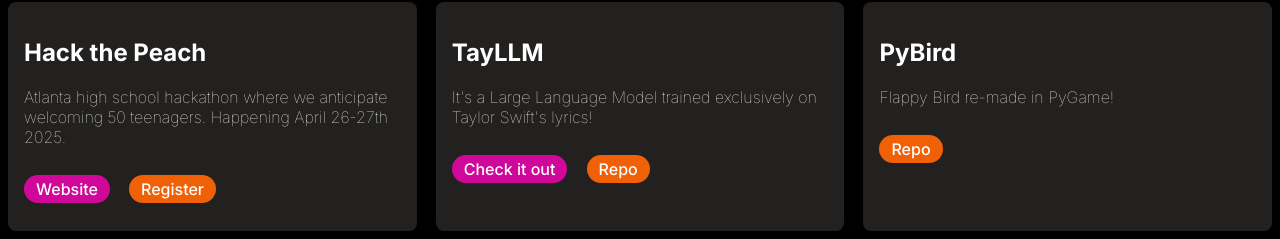
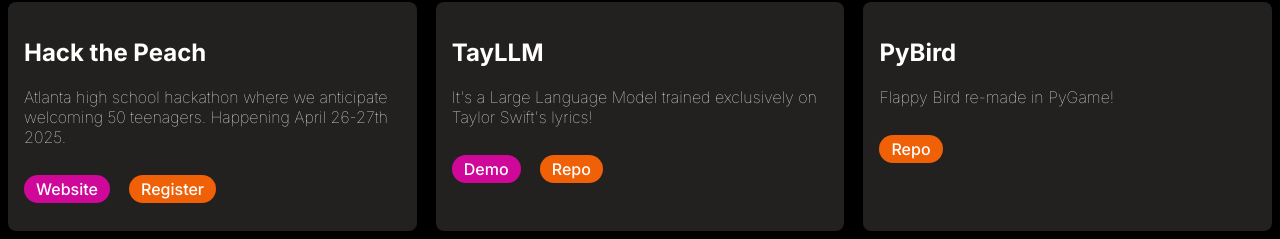
Before and after one commit to A-Potion/personal-website, a plain HTML site: page index.html in a window 1280 px wide. Shown: the part 634-873 px from the top of the page. Drawn offline with Linux system fonts and the light colour scheme; a script that the page names is missing.

Commit message:
change language to be more consise

```diff
--- a/index.html
+++ b/index.html
@@ -11,7 +11,6 @@
 </head>
 <body class="home">
     <script src="index.js"></script>
-
     <div class="container">
         <div class="topnav">
                 <div class="socials">
@@ -28,6 +27,8 @@
                 <a href="/contact"">Contact</a>
             </div>
     </div>
+    <main>
+
     <div class="container">
         <div id="intro-name">
             <h1 id="hi">Hi,</h1>
@@ -40,7 +41,6 @@
             <p>I also create projects! For example, I made an <abbr>LLM</abbr> (Large Language Model, like ChatGPT) trained <a target="_blank" href="https://tayllm.streamlit.app">exclusively on Taylor Swift's lyrics.</a> More below (It's a WIP).</p>
         </div>
     </div>
-</div>
 
 <h1>My projects</h1>
 
@@ -61,7 +61,7 @@
             It's a Large Language Model trained exclusively on Taylor Swift's lyrics!
         </p>
         <div class="tile-links">
-            <p><a target="_blank" class="plink" href="https://tayllm.streamlit.app">Check it out</a></p>
+            <p><a target="_blank" class="plink" href="https://tayllm.streamlit.app">Demo</a></p>
             <p><a target="_blank" class="olink" href="https://github.com/A-Potion/tayllm">Repo</a></p>
         </div>
     </div>
@@ -74,5 +74,5 @@
             <p><a target="_blank" class="olink" href="https://github.com/A-Potion/pybird">Repo</a></p>
         </div>
     </div>
-</div>
+</main>
 </body>
```
